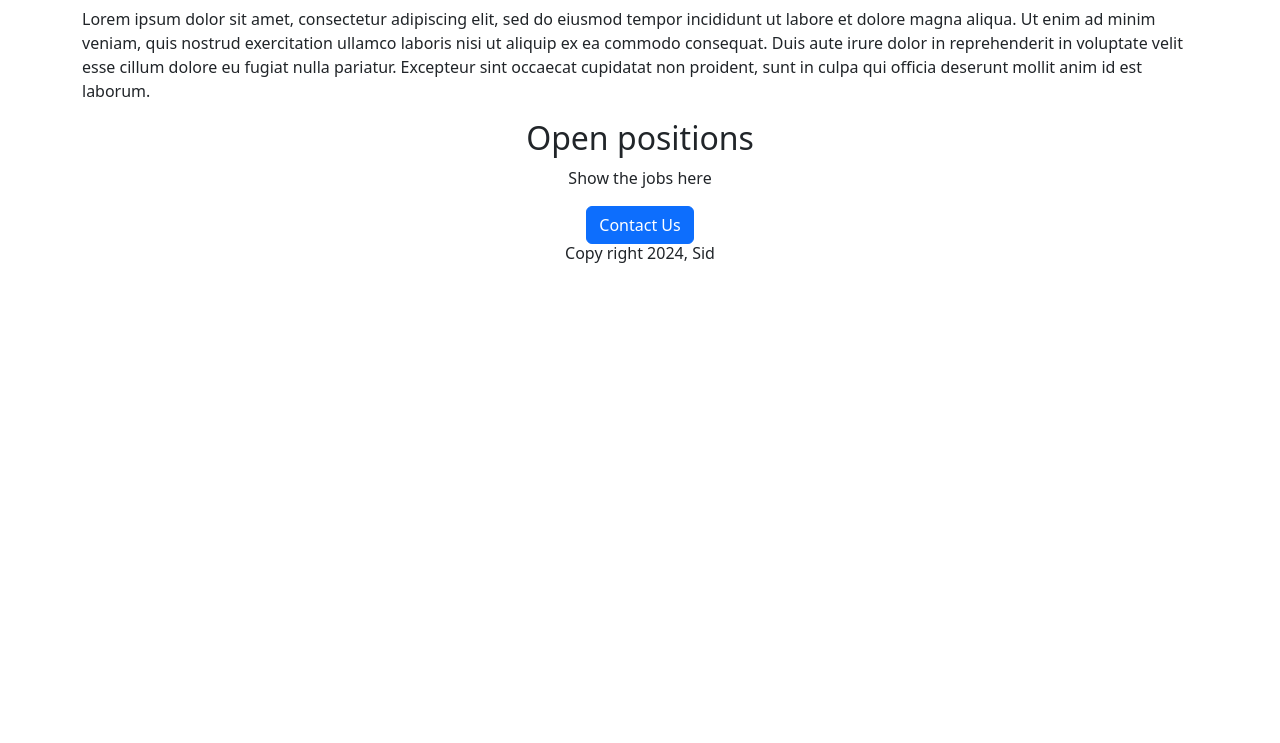
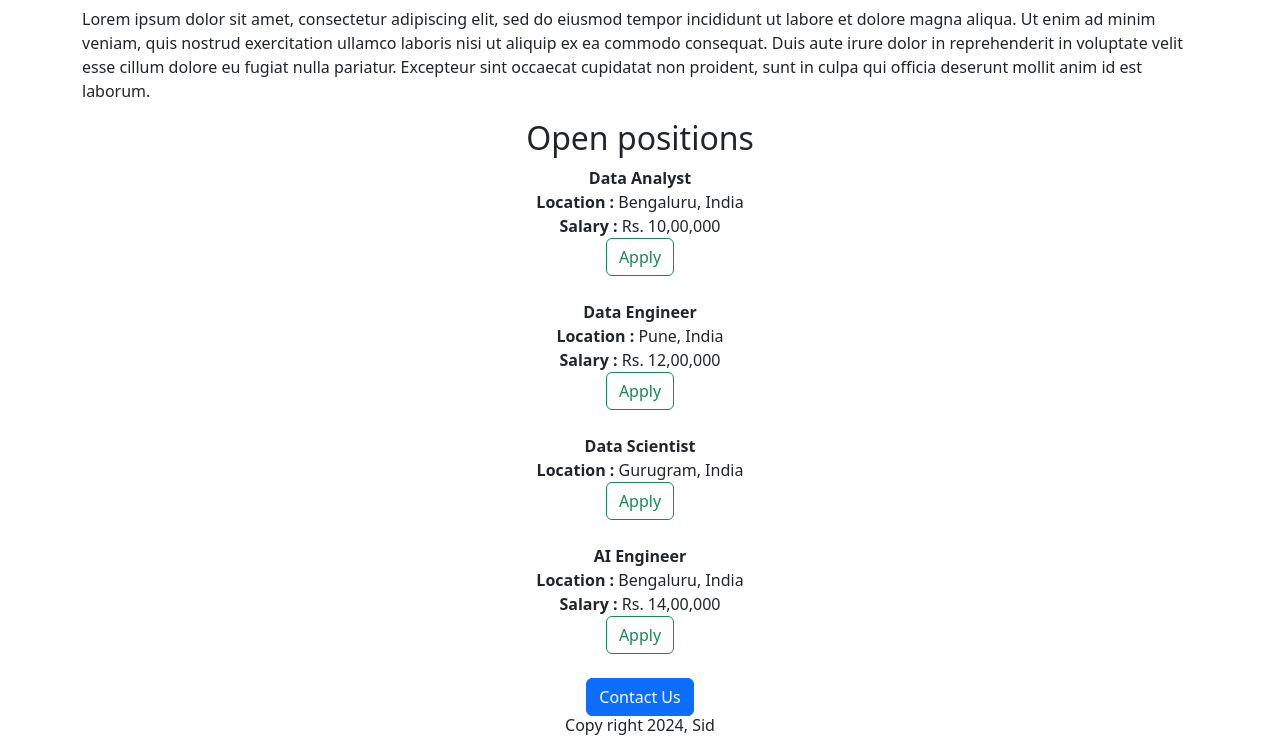
Before and after one commit to SrimantaDe/Job-posting-webpage, a Flask app: page / in a window 1280 px wide. Shown: the part 295-1038 px from the top of the page. Before the commit the page ends 558 px from the top, so only its background shows below. Run offline with Flask 2, Linux system fonts and the light colour scheme.

Commit message:
added dynamic elements to the webpage without using API for data source

```diff
--- a/app.py
+++ b/app.py
@@ -1,9 +1,36 @@
 from flask import Flask, render_template
+job_list=[
+{
+  "job_id":1,
+  "Job_title":"Data Analyst",
+  "Location":"Bengaluru, India",
+  "salary":"Rs. 10,00,000"
+},
+  {
+    "job_id":2,
+    "Job_title":"Data Engineer",
+    "Location":"Pune, India",
+    "salary":"Rs. 12,00,000"
+  },
+  {
+    "job_id":3,
+    "Job_title":"Data Scientist",
+    "Location":"Gurugram, India"
+  },
+  {
+    "job_id":4,
+    "Job_title":"AI Engineer",
+    "Location":"Bengaluru, India",
+    "salary":"Rs. 14,00,000"
+  }
+
+]
+
 app_login = Flask(__name__)
 print(__name__)
 @app_login.route("/")
 def hello_world():
-    return render_template("home.html")
+    return render_template("home.html",jobs=job_list,company_name="Sid's Startup")
 
 if __name__ == "__main__":
   app_login.run(host='0.0.0.0', port=8080)
--- a/templates/home.html
+++ b/templates/home.html
@@ -5,21 +5,30 @@
     <meta name="viewport" content="width=device-width, initial-scale=1.0">
   <link href="https://cdn.jsdelivr.net/npm/bootstrap@5.3.3/dist/css/bootstrap.min.css" rel="stylesheet" integrity="sha384-QWTKZyjpPEjISv5WaRU9OFeRpok6YctnYmDr5pNlyT2bRjXh0JMhjY6hW+ALEwIH" crossorigin="anonymous">
     <title>login page test</title>
-    <!-- Additional head elements (stylesheets, scripts, etc.) can go here -->
+
 </head>
 <body>
-    <!-- Your HTML content goes here -->
-  <div class="container">
-      <h1 class="text-center">New job openings</h1>
+     <div class="container">
+      <h1 class="text-center">New job openings at {{company_name}}</h1>
     <img src="https://3c89fff7-38c7-4c05-84e4-3d094d0cf3fc-00-1m8uu1uav1f9d.pike.replit.dev/static/banner.jpg" class="rounded mx-auto d-block" width="1000" height="200" alt="banner">
     <h2 class="text-center" >About Us</h2>
     <p>Lorem ipsum dolor sit amet, consectetur adipiscing elit, sed do eiusmod tempor incididunt ut labore et dolore magna aliqua. Ut enim ad minim veniam, quis nostrud exercitation ullamco laboris nisi ut aliquip ex ea commodo consequat. Duis aute irure dolor in reprehenderit in voluptate velit esse cillum dolore eu fugiat nulla pariatur. Excepteur sint occaecat cupidatat non proident, sunt in culpa qui officia deserunt mollit anim id est laborum.</p>
     </div>
+    <div>
+    <h2 class="text-center">Open positions</h2>
+
     <div class="text-center">
-    <h2 class="text-center">Open positions</h2>
-    <p class="text-center">Show the jobs here</p>
-    <button class="btn btn-primary">Contact Us</button>
+      {% for job in jobs %}
+        {% include 'job_items.html'%}
+      <br>
+      {% endfor %}
+    </div>
+
+      <div class="text-center">
+    <button class="btn btn-primary" >Contact Us</button>
+      <br>
       <h6>Copy right 2024, Sid</h6>
+      </div>
     </div>
   <!-- Additional body elements can go here -->
 
--- /dev/null
+++ b/templates/job_items.html
@@ -0,0 +1,10 @@
+<div>
+    <div>
+  <b>{{job["Job_title"]}}</b>
+  <div><b>Location : </b>{{job["Location"]}}</div>
+  {% if 'salary' in job %}
+    <div><b>Salary : </b>{{job["salary"]}}</div>
+  {% endif %}
+   <div>
+     <button type="button" class="btn btn-outline-success">Apply</button>
+</div>
```
Also changed, not shown: 1 other file.
